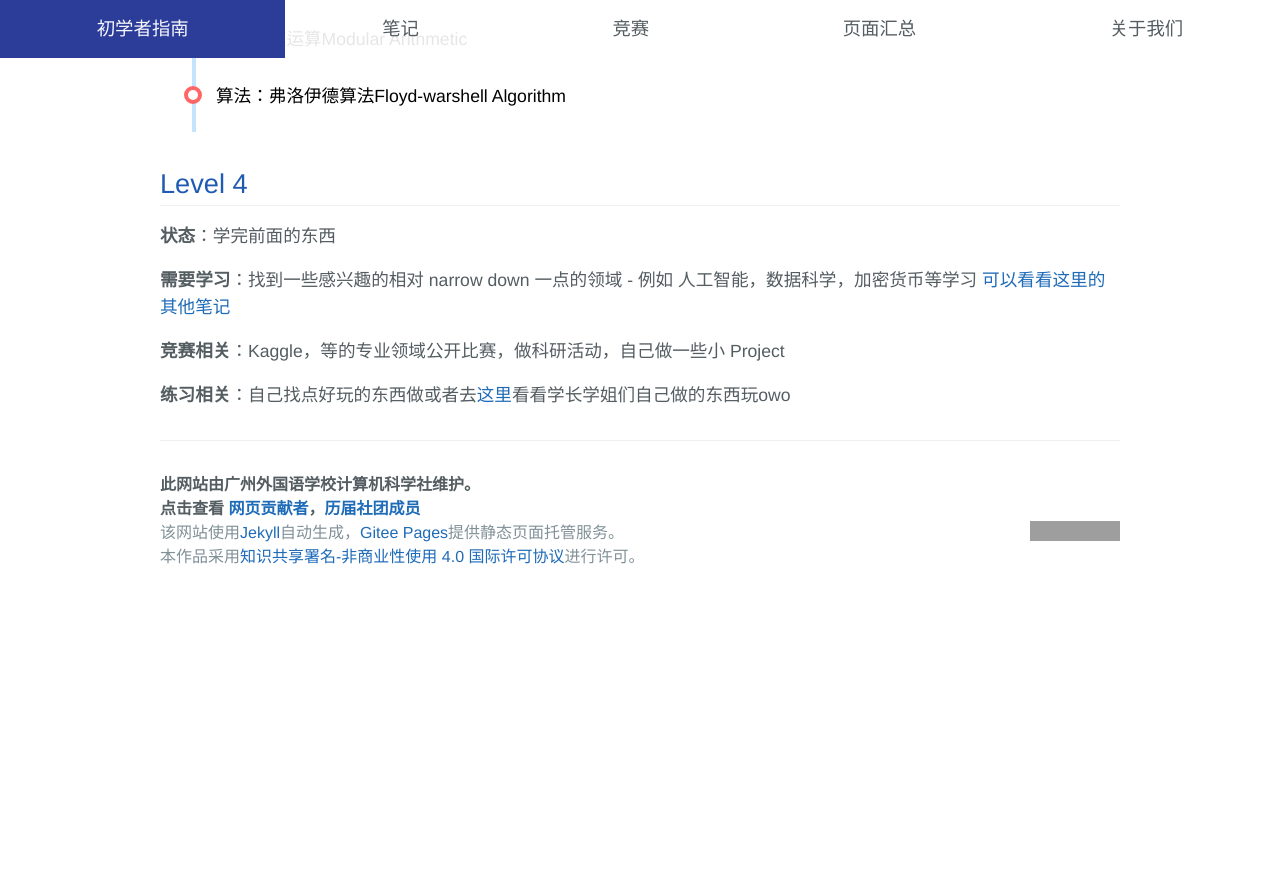
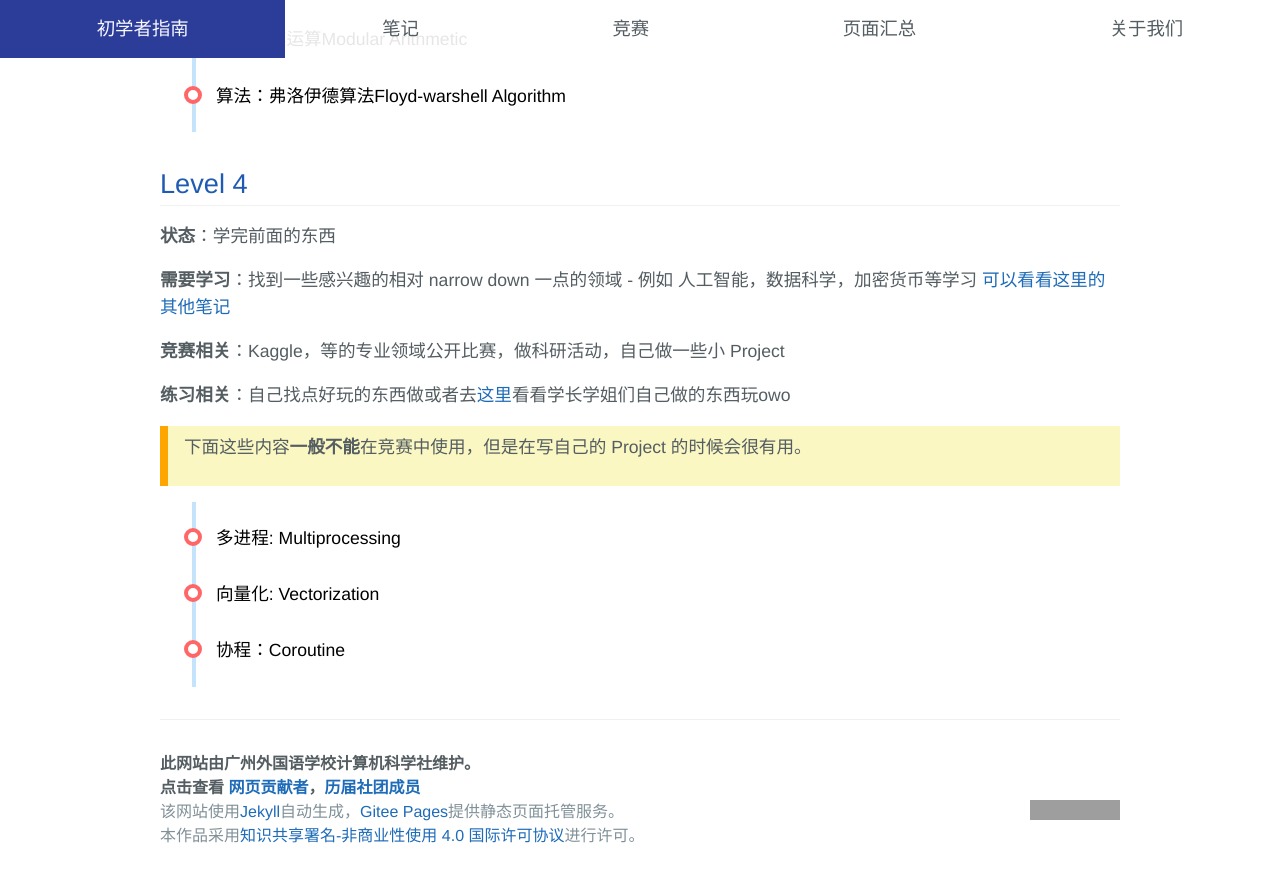
Before and after one commit to MarkChenYutian/gwcsclub, a Jekyll site: the page built from _posts/notes/Algorithm/2021-03-04-algorithm-home.md, in a window 1280 px wide and 900 px high, scrolled down 4194 px. Shown: the top 882 px of the window. Built offline with Jekyll 4.4.1, drawn with Linux system fonts in a browser that asks for light colours; nearby versions of some CDN libraries; before the commit the page ends 4815 px from its top, so only the background shows below that; grey boxes are pictures that could not be loaded.

Commit message:
Update Algorithm Home Level 3 Content

```diff
--- a/_posts/notes/Algorithm/2021-03-04-algorithm-home.md
+++ b/_posts/notes/Algorithm/2021-03-04-algorithm-home.md
@@ -118,3 +118,12 @@
 **练习相关**：自己找点好玩的东西做或者去[这里]({{ site.baseurl }}/secondary-pages/2021/01/26/Computer-Science+.html)看看学长学姐们自己做的东西玩owo
 
 <!--恭喜你，你被放养了，其他的我们也不知道了你自己玩去吧-->
+
+<div class="notification">
+<p>下面这些内容<b>一般不能</b>在竞赛中使用，但是在写自己的 Project 的时候会很有用。</p>
+</div>
+<ul class="time-vertical" style="margin-left: 32px;">
+        <li><offline></offline><a href="">多进程: Multiprocessing</a></li>
+        <li><offline></offline><a href="">向量化: Vectorization</a></li>
+        <li><offline></offline><a href="">协程：Coroutine</a></li>
+</ul>
```
